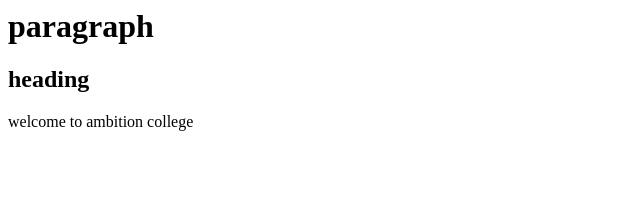
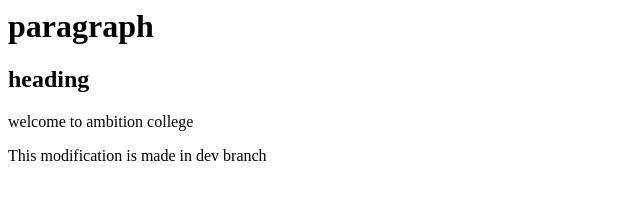
Before and after one commit to VigyanRai/ambition_college, a plain HTML site: page index.html in a window 1280 px wide. Shown: the whole page, without its empty margins (0-640 px from the left). Drawn offline with Linux system fonts and the light colour scheme.

Commit message:
dev:modification in dev branch

```diff
--- a/index.html
+++ b/index.html
@@ -1,3 +1,4 @@
 <h1>paragraph</h1>
 <h2>heading</h2>
 <p> welcome to ambition college</p>
+<p>This modification is made in dev branch</p>
```
